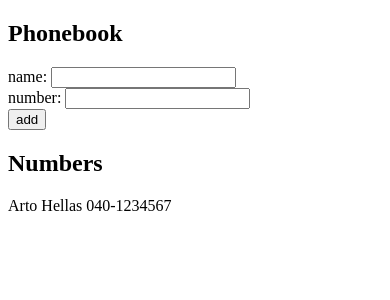
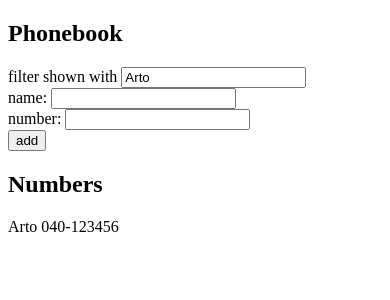
Before and after one commit to babaj301/full-stack-open-2024, a React (Vite) app in the folder part2/phonebook/: page / in a window 390 px wide. Shown: the top 300 px of the page. Built offline with nearby package versions, Linux system fonts and the light colour scheme.

Commit message:
Commit for phonebook filter @testimoney

```diff
--- a/part2/phonebook/src/App.jsx
+++ b/part2/phonebook/src/App.jsx
@@ -2,10 +2,14 @@ import { useState } from "react";
 
 const App = () => {
   const [persons, setPersons] = useState([
-    { name: "Arto Hellas", number: `040-1234567` },
+    { name: "Arto", number: "040-123456", id: 1 },
+    { name: "Ada Lovelace", number: "39-44-5323523", id: 2 },
+    { name: "Dan Abramov", number: "12-43-234345", id: 3 },
+    { name: "Mary Poppendieck", number: "39-23-6423122", id: 4 },
   ]);
   const [newName, setNewName] = useState("");
   const [newNumber, setNewNumber] = useState("");
+  const [input, setInput] = useState("Arto");
 
   const onSubmit = (event) => {
     event.preventDefault();
@@ -24,6 +28,12 @@ const App = () => {
     }
   };
 
+  const filtered = persons.filter((person) => {
+    return person.name.toLowerCase().includes(input.toLowerCase());
+  });
+
+  console.log(filtered);
+
   const handleName = (event) => {
     setNewName(event.target.value);
   };
@@ -31,10 +41,14 @@ const App = () => {
     setNewNumber(event.target.value);
   };
 
-  const DisplayForm = ({ persons }) => {
+  const handleInput = (event) => {
+    setInput(event.target.value);
+  };
+
+  const DisplayForm = ({ persons, filtered }) => {
     return (
       <div>
-        {persons.map((person) => {
+        {filtered.map((person) => {
           return (
             <p key={person.name}>
               {person.name} {person.number}
@@ -48,6 +62,9 @@ const App = () => {
   return (
     <div>
       <h2>Phonebook</h2>
+      <div>
+        filter shown with <input value={input} onChange={handleInput} />
+      </div>
       <form onSubmit={onSubmit}>
         <div>
           name: <input value={newName} onChange={handleName} />
@@ -60,7 +77,7 @@ const App = () => {
         </div>
       </form>
       <h2>Numbers</h2>
-      <DisplayForm key={persons.name} persons={persons} />
+      <DisplayForm key={persons.name} persons={persons} filtered={filtered} />
     </div>
   );
 };
```
